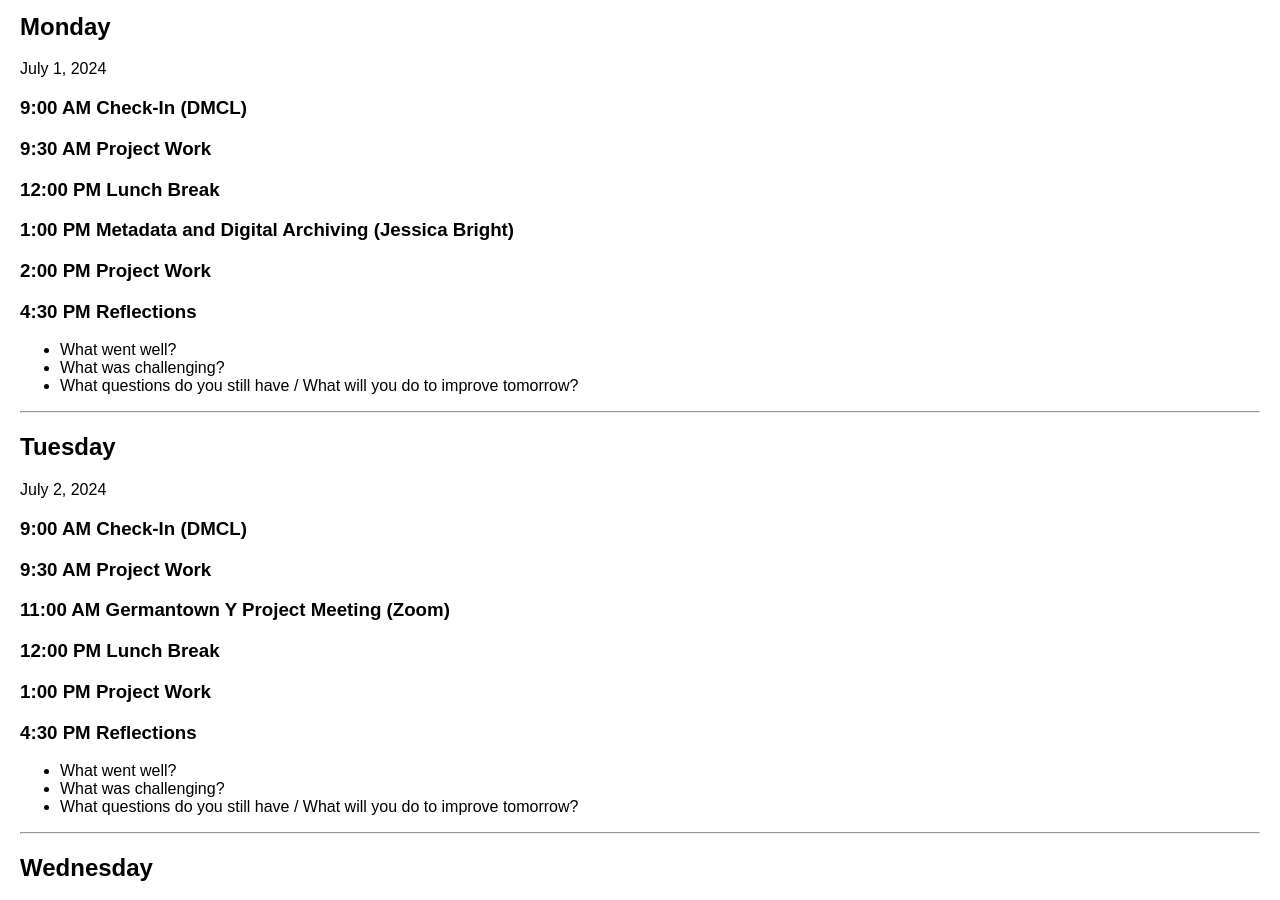
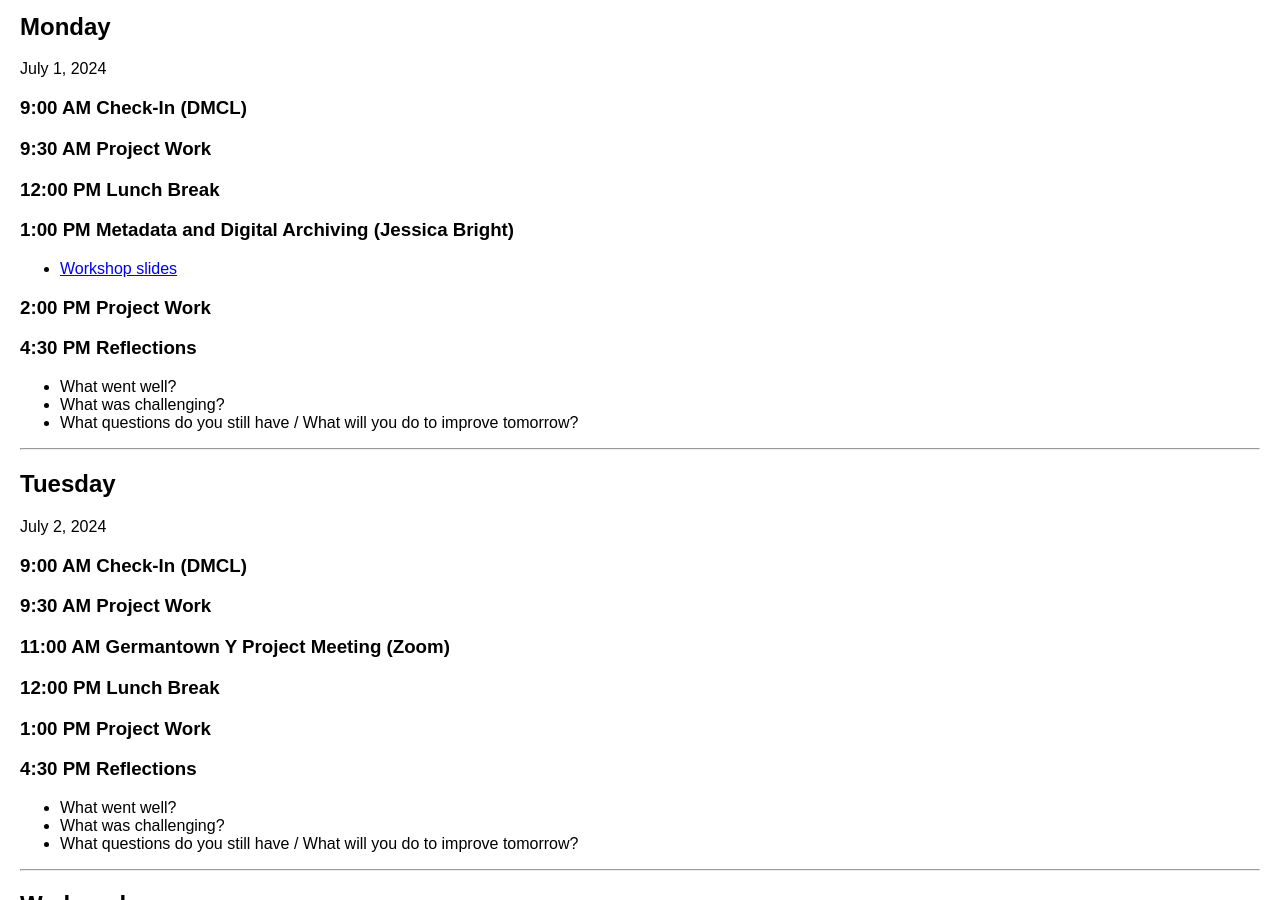
Before and after one commit to digbmc/dssf-syll, a Jekyll site: the page built from _weeks/05-work.md, in a window 1280 px wide and 900 px high, scrolled down 366 px. Built offline with Jekyll 4.4.1, drawn with Linux system fonts in a browser that asks for light colours.

Commit message:
Update 05-work.md; add workshop slides

```diff
--- a/_weeks/05-work.md
+++ b/_weeks/05-work.md
@@ -20,6 +20,7 @@ July 1, 2024
 ### 12:00 PM Lunch Break
 
 ### 1:00 PM Metadata and Digital Archiving (Jessica Bright)
+- [Workshop slides](../resources/Metadata_DigitalCollections_DSSF_2024.pptx)
 
 ### 2:00 PM Project Work
 
```
